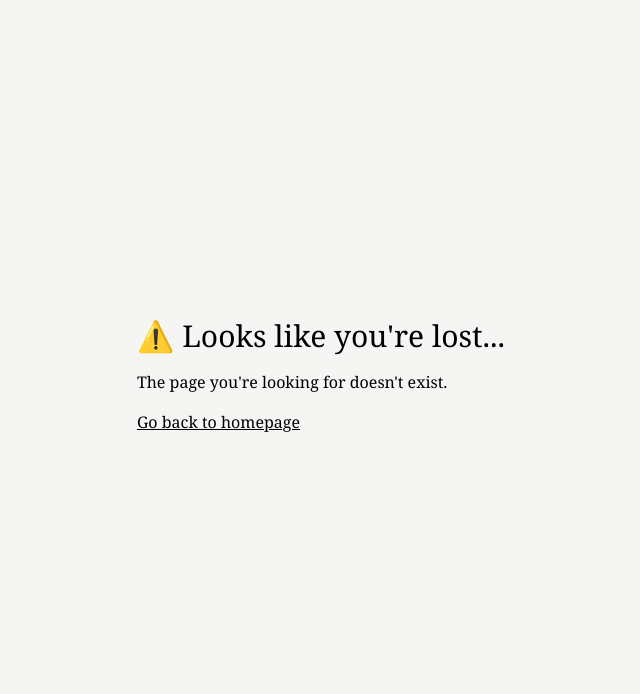
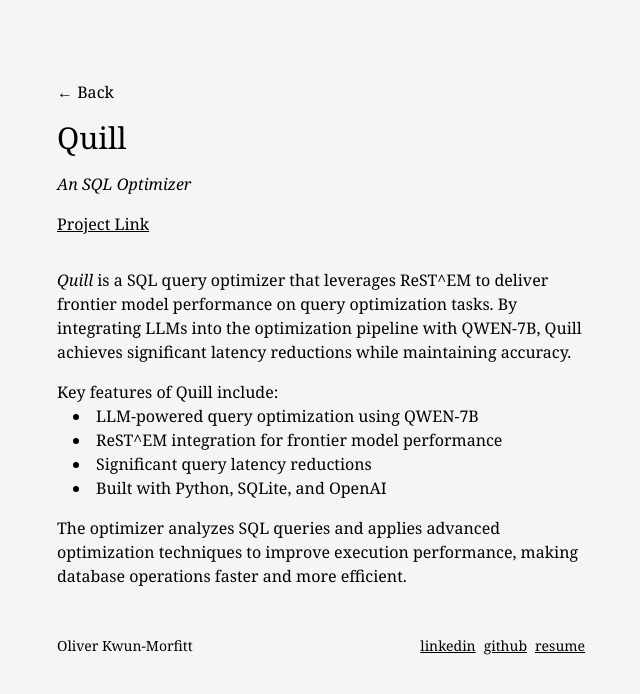
Before and after one commit to olliekm/my-site, a Next.js app in the folder ollie/: page /proj/quill in a window 1280 px wide. Before the commit this address had no page. Shown: the top 694 px of the page, without its empty margins (319-959 px from the left). Built offline with nearby package versions, Linux system fonts and the light colour scheme.

Commit message:
updated page

```diff
--- a/ollie/app/page.tsx
+++ b/ollie/app/page.tsx
@@ -30,12 +30,7 @@ export default function Home() {
           <a
             href="https://parsec.olliekm.com"
             target="_blank"
-            className="group relative block px-8 py-3 rounded-2xl overflow-hidden w-fit"
-            style={{
-              backgroundImage: `url('/grad.jpg')`,
-              backgroundSize: 'cover',
-              backgroundPosition: 'center'
-            }}
+            className="group relative block px-8 py-3 rounded-2xl overflow-hidden w-fit bg-black"
           >
             <span className="relative z-10 text-white font-medium font-sans">Check out <span className="font-bold group-hover:underline">parsec</span></span>
           </a>
@@ -80,6 +75,15 @@ export default function Home() {
             <h2 className="text-md italic">Projects</h2>
           </div>
           <Project
+            title="Quill: SQL optimizer using LLMs"
+            technologies="python, sqllite, openai"
+            description="
+            Quill is a SQL query optimizer that leverages ReST^EM to deliver frontier model performance on query optimization tasks. By integrating LLMs into the optimization with QWEN-7B, Quill achieves significant latency reductions while maintaining accuracy.
+            "
+            year="2025" logo="/utmistlogo.svg"
+            link="/proj/quill"
+          />
+          <Project
             title="parsec: Structured LLM Output Enforcer"
             technologies="python, pydantic"
             description="
--- /dev/null
+++ b/ollie/app/proj/quill/page.tsx
@@ -0,0 +1,49 @@
+import Link from "next/link";
+export default function Home() {
+  return (
+    <div className="bg-stone-100 w-full min-h-screen h-auto flex justify-center text-black font-serif">
+      <div className="w-xl h-full px-6 space-y-8">
+        {/* Title + description */}
+        <div className="w-full flex sm:pt-20 pt-8 flex-col space-y-4">
+        <Link href={"/"}>&#8592; Back</Link>
+          <h1 className="text-3xl font-serif">Quill</h1>
+          <p className="italic">An SQL Optimizer</p>
+          <a href="https://github.com/olliekm/quill" target="_blank" rel="noopener noreferrer" className="underline">Project Link</a>
+          {/* <div className="flex space-x-2">
+            <a href="https://www.linkedin.com/in/oliver-kwun-morfitt/" target="_blank" rel="noopener noreferrer" className="underline">linkedin</a>
+            <a href="https://github.com/olliekm" target="_blank" rel="noopener noreferrer" className="underline">github</a>
+            <a href="https://github.com/olliekm/Resume/blob/main/oliverkm_resume.pdf" target="_blank" rel="noopener noreferrer" className="underline">resume</a>
+          </div> */}
+        </div>
+        <div className="space-y-4">
+            <p>
+                <span className="italic">Quill</span> is a SQL query optimizer that leverages ReST^EM to deliver frontier model performance on query optimization tasks. By integrating LLMs into the optimization pipeline with QWEN-7B, Quill achieves significant latency reductions while maintaining accuracy.
+            </p>
+
+            <div>
+                Key features of Quill include:
+                <ul className="list-disc list-inside pl-4">
+                    <li>LLM-powered query optimization using QWEN-7B</li>
+                    <li>ReST^EM integration for frontier model performance</li>
+                    <li>Significant query latency reductions</li>
+                    <li>Built with Python, SQLite, and OpenAI</li>
+                </ul>
+            </div>
+
+            <p>
+                The optimizer analyzes SQL queries and applies advanced optimization techniques to improve execution performance, making database operations faster and more efficient.
+            </p>
+        </div>
+
+        <footer className="py-4 text-sm flex justify-between">
+          <p>Oliver Kwun-Morfitt</p>
+          <div className="flex space-x-2">
+            <a href="https://www.linkedin.com/in/oliver-kwun-morfitt/" target="_blank" rel="noopener noreferrer" className="underline">linkedin</a>
+            <a href="https://github.com/olliekm" target="_blank" rel="noopener noreferrer" className="underline">github</a>
+            <a href="https://github.com/olliekm/Resume/blob/main/oliverkm_resume.pdf" target="_blank" rel="noopener noreferrer" className="underline">resume</a>
+          </div>
+        </footer>
+      </div>
+    </div>
+  );
+}
```
